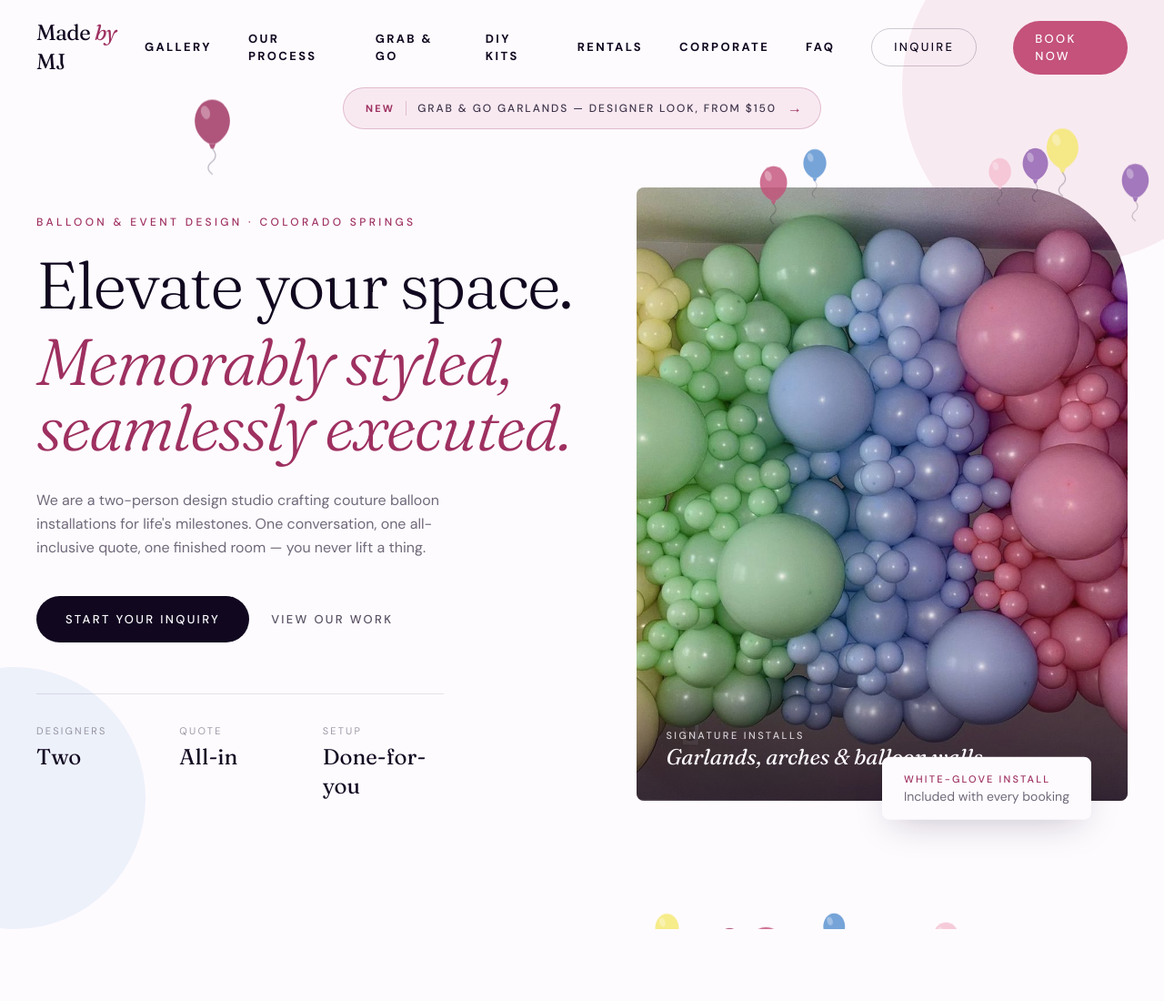
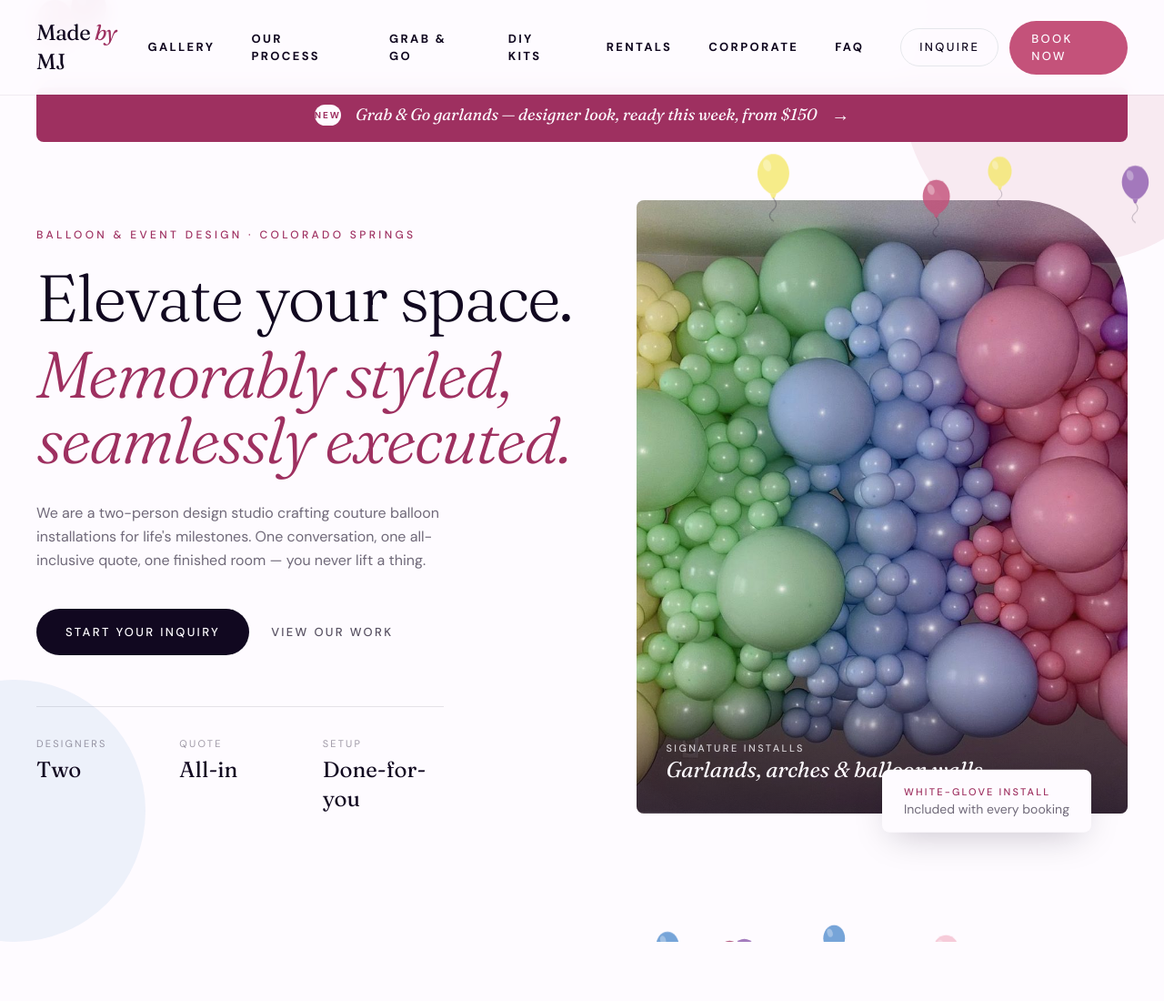
Before and after one commit to GeloS0/MadeByMJWebsite, a website: page index.html in a window 1280 px wide. Shown: the top 1100 px of the page at 91% size. Drawn offline with Linux system fonts and the light colour scheme.

Commit message:
Header revamp + security headers

```diff
--- a/index.html
+++ b/index.html
@@ -47,7 +47,7 @@
   .btn-primary:active { transform: translateY(0); }
 
   /* Nav */
-  #site-nav { transition: background-color .35s ease, box-shadow .35s ease; }
+  #site-nav { background-color: rgba(254,251,255,.95); backdrop-filter: blur(12px); -webkit-backdrop-filter: blur(12px); box-shadow: 0 1px 0 rgba(17,8,32,.06); transition: box-shadow .35s ease; }
   #site-nav.is-scrolled { background-color: rgba(254,251,255,.92); backdrop-filter: blur(12px); box-shadow: 0 1px 0 rgba(17,8,32,.08); }
   .nav-link { position: relative; }
   .nav-link::after { content:''; position:absolute; left:0; bottom:-4px; width:100%; height:1px; background:#9e3060; transform:scaleX(0); transform-origin:left; transition:transform .3s ease; }
@@ -104,8 +104,10 @@
       <a href="rentals.html" class="nav-link text-[13px] font-bold uppercase tracking-[0.18em] text-ink hover:text-deeprose">Rentals</a>
       <a href="corporate.html" class="nav-link text-[13px] font-bold uppercase tracking-[0.18em] text-ink hover:text-deeprose">Corporate</a>
       <a href="faq.html" class="nav-link text-[13px] font-bold uppercase tracking-[0.18em] text-ink hover:text-deeprose">FAQ</a>
-      <a href="contact.html" class="rounded-full border border-ink/20 px-6 py-2.5 text-[13px] font-medium uppercase tracking-[0.18em] text-ink transition hover:border-deeprose hover:text-deeprose">Inquire</a>
-      <a href="inquire.html" class="btn-primary rounded-full bg-rose px-6 py-2.5 text-[13px] font-medium uppercase tracking-[0.18em] text-pearl hover:bg-deeprose">Book Now</a>
+      <div class="flex items-center gap-3">
+        <a href="contact.html" class="rounded-full border border-ink/25 px-5 py-2.5 text-[13px] font-medium uppercase tracking-[0.18em] text-ink transition hover:border-deeprose hover:text-deeprose">Inquire</a>
+        <a href="inquire.html" class="btn-primary rounded-full bg-rose px-6 py-2.5 text-[13px] font-medium uppercase tracking-[0.18em] text-pearl hover:bg-deeprose">Book Now</a>
+      </div>
     </div>
 
     <button id="menu-btn" class="md:hidden" aria-label="Open menu" aria-expanded="false" aria-controls="mobile-menu">
@@ -143,11 +145,10 @@
 
   <!-- Component: GrabGoBanner — announcement strip under the nav -->
   <div class="relative z-30 -mt-12 mb-12 flex justify-center lg:-mt-20 lg:mb-16">
-    <a id="gg-banner" href="grabandgo.html" class="group inline-flex items-center gap-3 rounded-full border border-deeprose/25 bg-rose/10 py-2.5 pl-6 pr-5 transition hover:border-deeprose hover:bg-rose/15">
-      <span class="text-[11px] font-bold uppercase tracking-[0.2em] text-deeprose">New</span>
-      <span class="h-4 w-px bg-deeprose/25"></span>
-      <span class="text-[12px] font-medium uppercase tracking-[0.16em] text-ink/80">Grab &amp; Go garlands — designer look, from $150</span>
-      <span class="text-deeprose transition group-hover:translate-x-1">→</span>
+    <a id="gg-banner" href="grabandgo.html" class="group flex w-full items-center justify-center gap-4 rounded-lg bg-deeprose px-6 py-4 text-center transition hover:bg-ink">
+      <span class="rounded-full bg-pearl px-3 py-1 text-[10px] font-bold uppercase tracking-[0.2em] text-deeprose">New</span>
+      <span class="font-display text-lg italic text-pearl sm:text-xl">Grab &amp; Go garlands — designer look, ready this week, from $150</span>
+      <span class="text-xl text-pearl transition group-hover:translate-x-1">&rarr;</span>
     </a>
   </div>
 
```
Also changed, not shown: contact.html (+5 -3 lines), corporate.html (+5 -3 lines), diy-kits.html (+5 -3 lines), faq.html (+5 -3 lines), gallery.html (+5 -3 lines), grabandgo.html (+5 -3 lines), inquire.html (+5 -3 lines), policies.html (+5 -3 lines), process.html (+5 -3 lines), referral.html (+5 -3 lines), rentals.html (+5 -3 lines), vercel.json.
